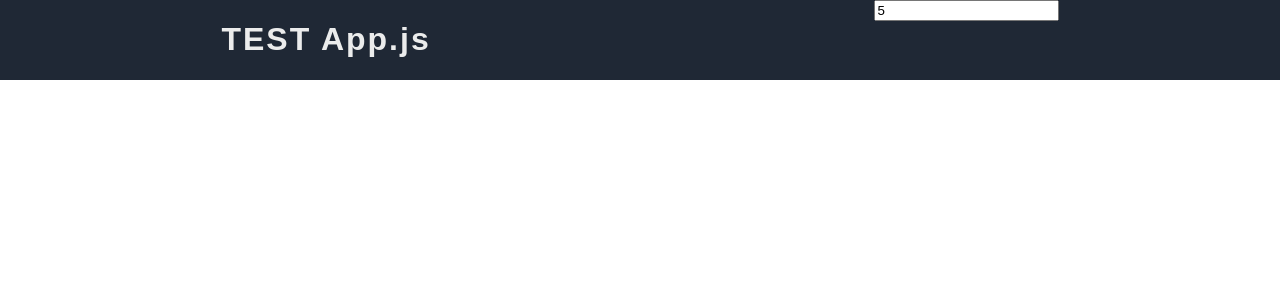
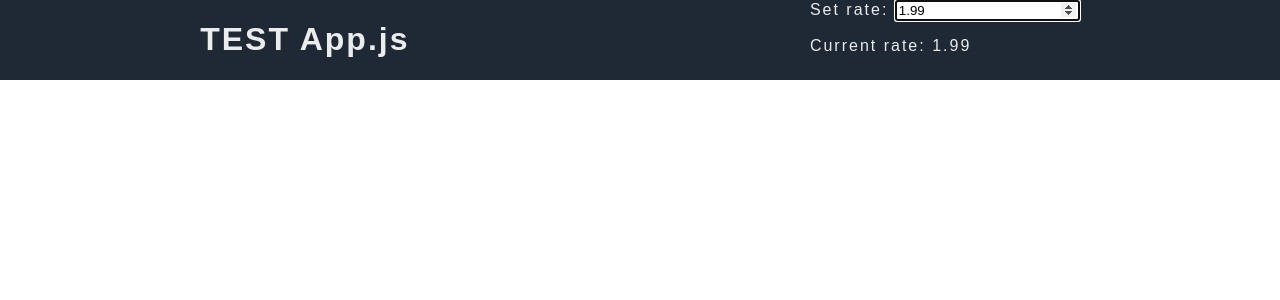
Before and after one commit to mjesiolowski/currencyExchange, a React app: page / in a window 1280 px wide. Shown: the top 300 px of the page. Built offline with nearby package versions, Linux system fonts and the light colour scheme.

Commit message:
added value rounding

```diff
--- a/package.json
+++ b/package.json
@@ -11,6 +11,7 @@
   "dependencies": {
     "babel-loader": "^8.1.0",
     "express": "^4.17.1",
+    "numeral": "^2.0.6",
     "react": "^16.13.1",
     "react-dom": "^16.13.1",
     "react-redux": "^7.2.0",
--- a/src/components/App/App.js
+++ b/src/components/App/App.js
@@ -1,4 +1,5 @@
 import React, { useState } from 'react';
+import numeral from 'numeral';
 
 export const App = ({
   currencyRate,
@@ -8,9 +9,10 @@ export const App = ({
 
   const handleSetRate = (e) => {
     const { value } = e.target;
+    const roundedValue = numeral(value).format('0.00');
 
     setRateInput(value);
-    setRate({ rate: parseInt(value, 10) });
+    setRate({ rate: roundedValue });
   };
 
   return (
@@ -18,12 +20,17 @@ export const App = ({
       <h1>TEST App.js</h1>
       <div>
         <form>
+          <label>Set rate: </label>
           <input
             type="number"
             value={rateInput}
             onChange={(e) => handleSetRate(e)}
+            autoFocus={true}
           />
         </form>
+        <div>
+          <p>Current rate: {currencyRate}</p>
+        </div>
       </div>
     </>
   );
--- a/src/index.js
+++ b/src/index.js
@@ -15,7 +15,6 @@ console.log(store.getState());
 store.subscribe(() => console.log(store.getState()));
 store.dispatch(addTransaction({ name: 'dispatch test', amount: 10000 }));
 // store.dispatch(removeTransaction({ name: 'default' }));
-store.dispatch(setRate({ rate: 5 }));
 
 const jsx = (
   <Provider store={store}>
--- a/src/reducers/configuration.js
+++ b/src/reducers/configuration.js
@@ -2,7 +2,11 @@ import {
   SET_RATE,
 } from '../actions';
 
-export const configurationReducer = (state = { rate: 0 }, action) => {
+const DEFAULT_RATE = 1.99;
+
+export const configurationReducer = (state = {
+  rate: DEFAULT_RATE,
+}, action) => {
   switch (action.type) {
     case SET_RATE:
       return {
```
Also changed, not shown: 1 other file (tests, documents, lock files or other folders).
